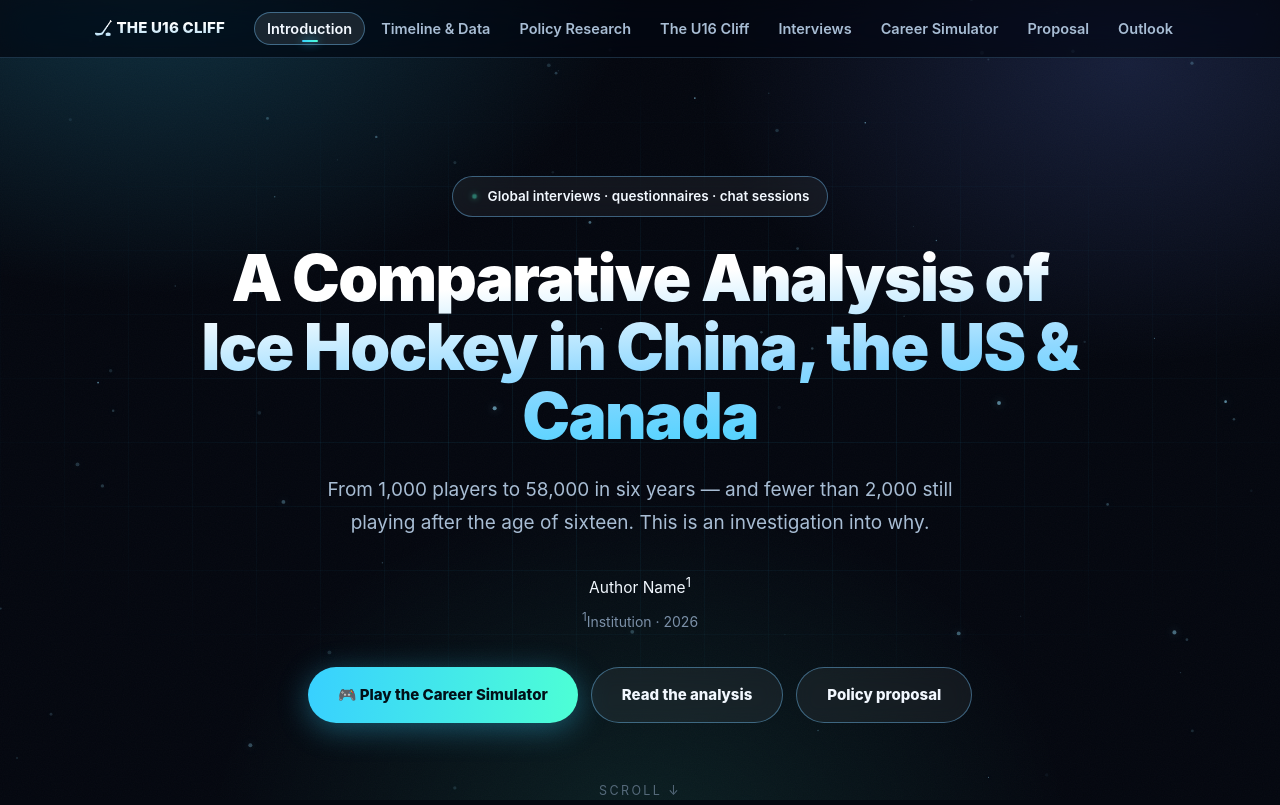
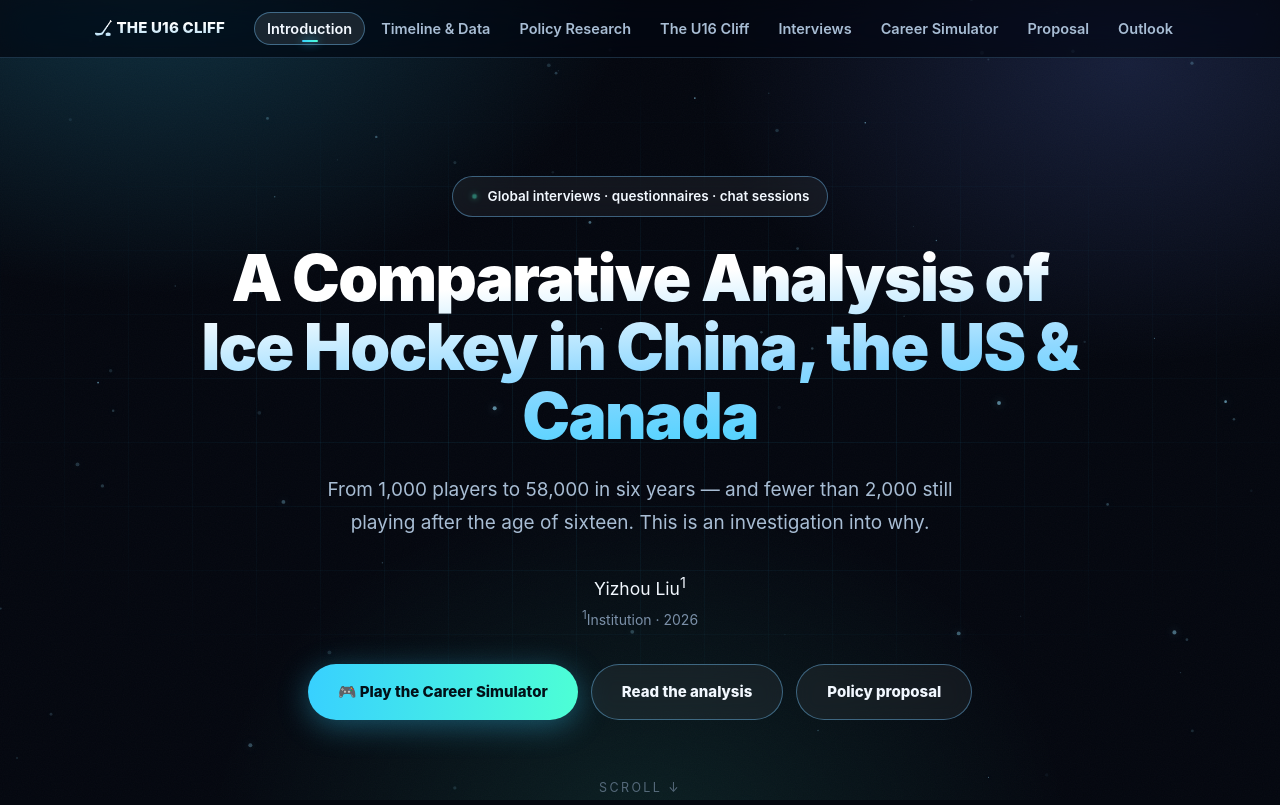
Before and after one commit to cmcmvp/u16-cliff, a plain HTML site: page index.html in a window 1280 px wide. Shown: the top 805 px of the page. Drawn offline with Linux system fonts and the light colour scheme.

Commit message:
Update author name in index.html

```diff
--- a/index.html
+++ b/index.html
@@ -37,7 +37,7 @@
 
   <p class="subtitle" data-type="From 1,000 players to 58,000 in six years — and fewer than 2,000 still playing after the age of sixteen. This is an investigation into why."></p>
 
-  <p class="authors">Author Name<sup>1</sup></p>
+  <p class="author">Yizhou Liu<sup>1</sup></p>
   <p class="affil"><sup>1</sup>Institution · 2026</p>
 
   <div class="btn-row">
```
